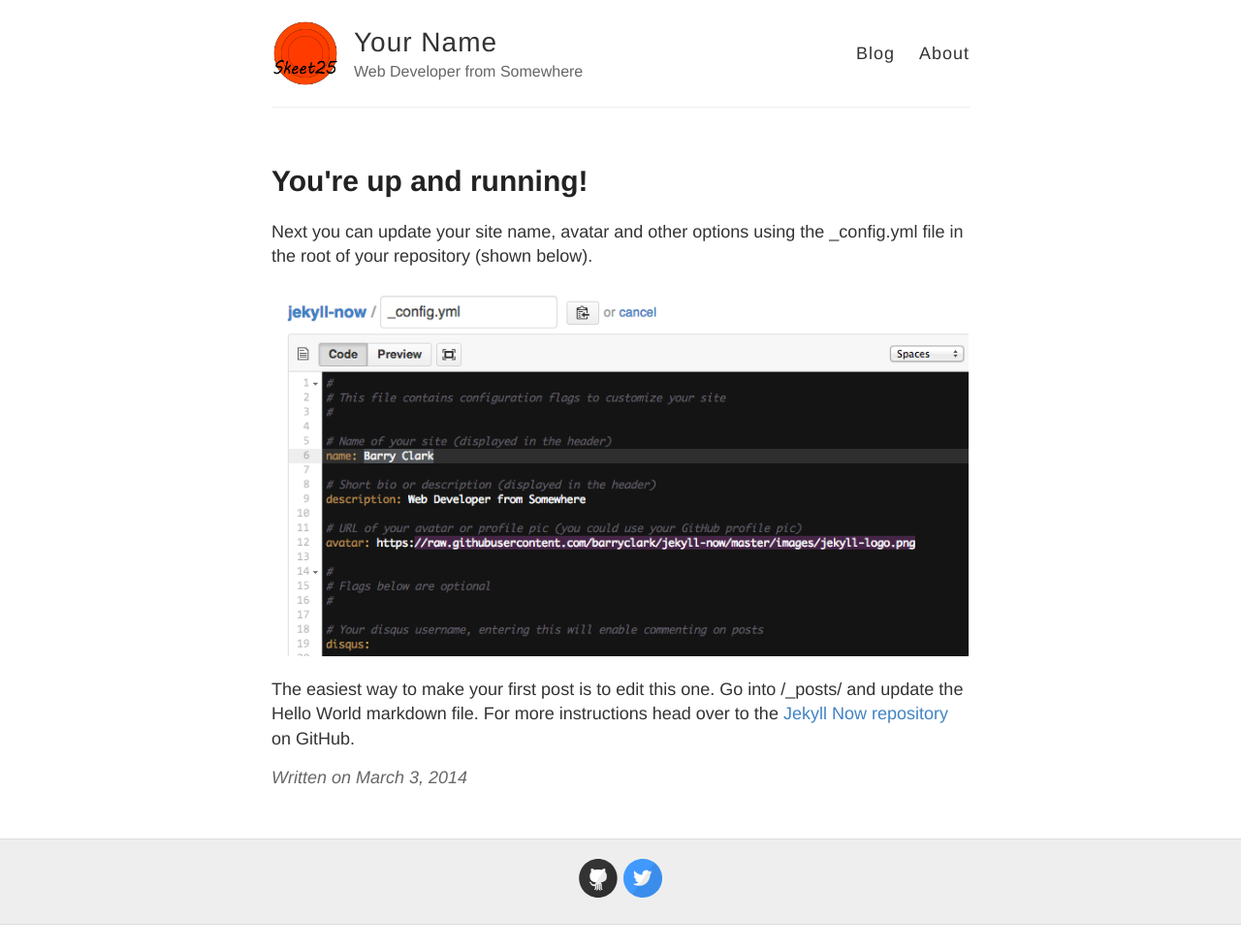
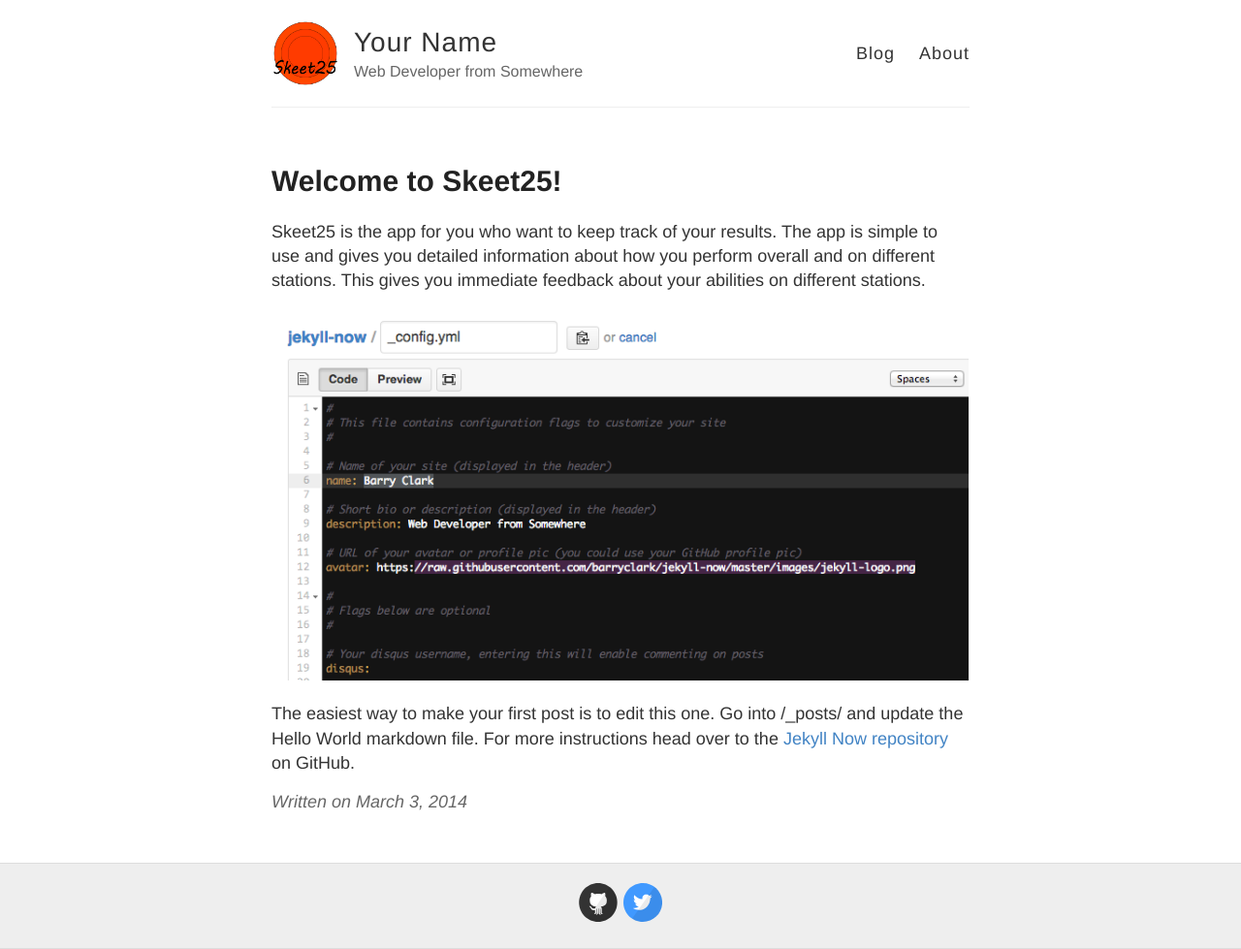
Before and after one commit to bylowerik/bylowerik.github.io, a Jekyll site: the page built from _posts/2014-3-3-Hello-World.md, in a window 1280 px wide. Shown: the whole page at 97% size. Built offline with Jekyll 4.4.1, drawn with Linux system fonts in a browser that asks for light colours; Markdown is read by kramdown in place of the engine named in the settings; before the commit the page ends 954 px from its top, so only the background shows below that.

Commit message:
Introduction

```diff
--- a/_posts/2014-3-3-Hello-World.md
+++ b/_posts/2014-3-3-Hello-World.md
@@ -1,9 +1,10 @@
 ---
 layout: post
-title: You're up and running!
+title: Welcome to Skeet25!
 ---
 
-Next you can update your site name, avatar and other options using the _config.yml file in the root of your repository (shown below).
+Skeet25 is the app for you who want to keep track of your results. The app is simple to use and gives you detailed information about how you perform overall and on different stations. This gives you immediate feedback about your abilities on
+different stations.
 
 ![_config.yml]({{ site.baseurl }}/images/config.png)
 
```
